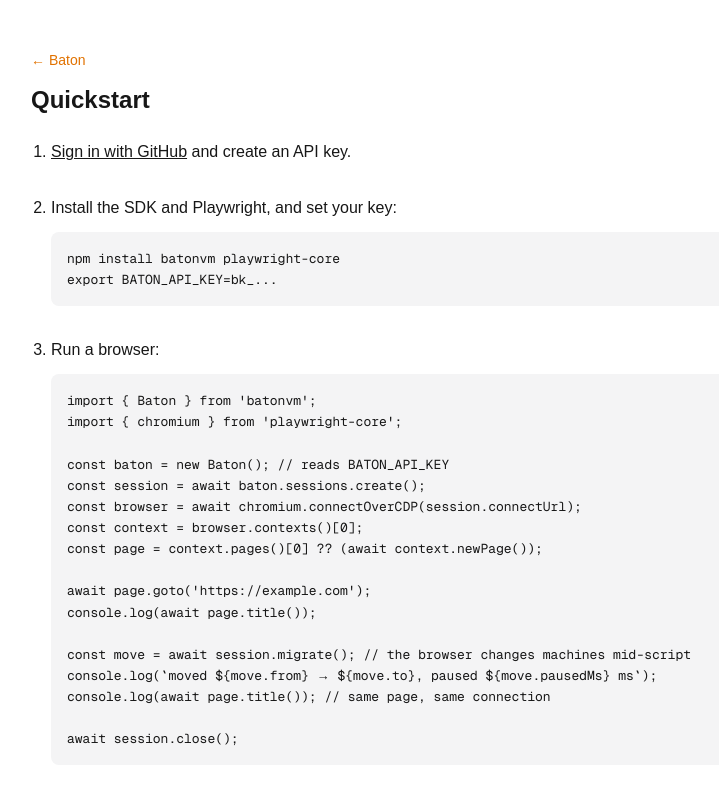
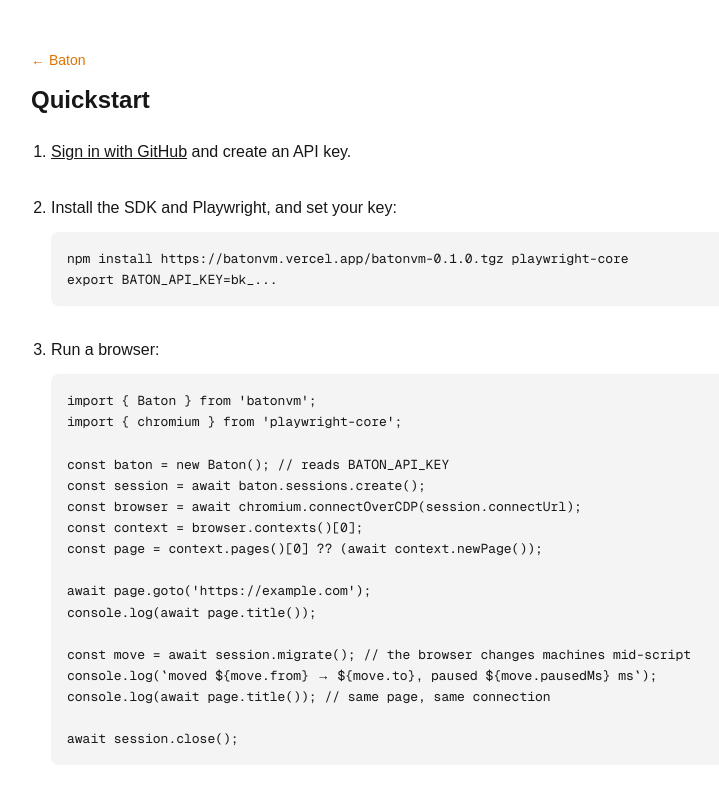
Before and after one commit to vedantxn/chromebox, a Next.js app in the folder web/: page /docs in a window 1280 px wide. Shown: the top 800 px of the page, without its empty margins (241-960 px from the left). Built offline with nearby package versions, Linux system fonts and the light colour scheme.

Commit message:
Serve the SDK from the Baton site until it is on npm
The docs said npm install batonvm, which does not exist yet. The packed
tarball is now served from batonvm.vercel.app and the docs install from it.
Checked from an empty folder: install, quickstart, migrate, close.

```diff
--- a/web/src/app/docs/page.tsx
+++ b/web/src/app/docs/page.tsx
@@ -1,6 +1,6 @@
 import Link from 'next/link';
 
-const install = `npm install batonvm playwright-core
+const install = `npm install https://batonvm.vercel.app/batonvm-0.1.0.tgz playwright-core
 export BATON_API_KEY=bk_...`;
 
 const quickstart = `import { Baton } from 'batonvm';
```
Also changed, not shown: 2 other files (tests, documents, lock files or other folders).
